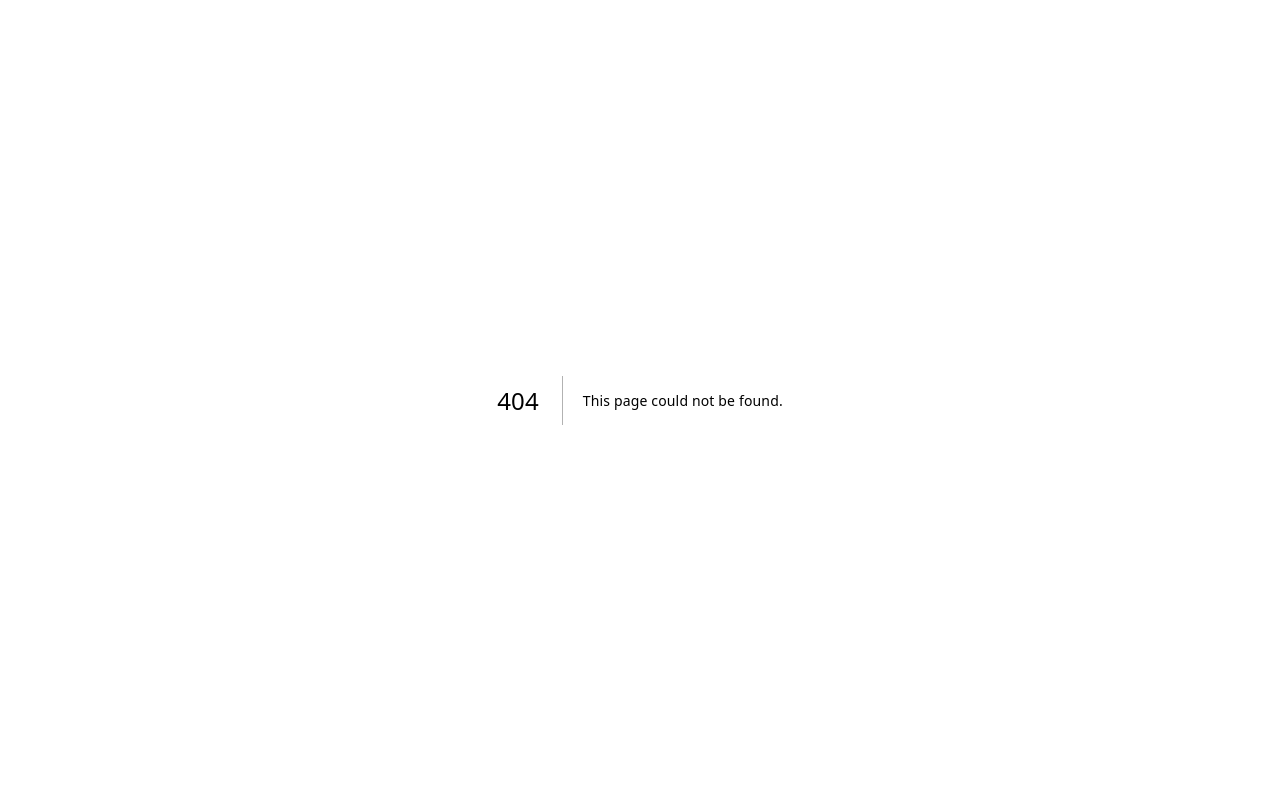
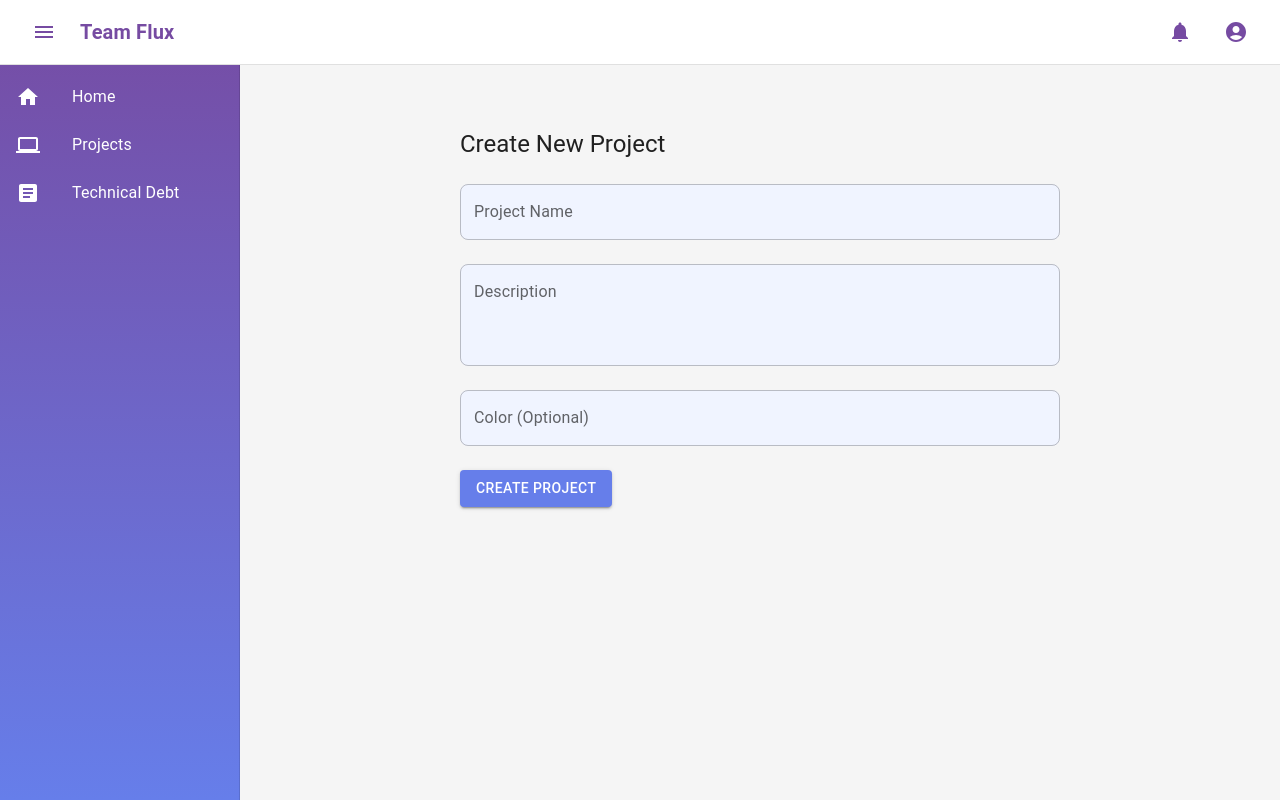
Before and after one commit to muneebfrfr/team-flux2, a Next.js app: page /projects/new in a window 1280 px wide. Before the commit this address had no page. Built offline with nearby package versions, Linux system fonts and the light colour scheme; no server answers.

Commit message:
UI for Create project

```diff
--- /dev/null
+++ b/src/app/projects/new/page.tsx
@@ -0,0 +1,106 @@
+"use client";
+
+import { useState } from "react";
+import { useRouter } from "next/navigation";
+import axios from "axios";
+
+import Box from "@mui/material/Box";
+import Button from "@mui/material/Button";
+import Typography from "@mui/material/Typography";
+
+import toast from "react-hot-toast";
+
+import AppTextField from "@/components/ui/AppTextField";
+
+import route from "@/route";
+
+type ProjectForm = {
+  name: string;
+  description: string;
+  color: string;
+};
+
+export default function CreateProjectPage() {
+  const [form, setForm] = useState<ProjectForm>({
+    name: "",
+    description: "",
+    color: "",
+  });
+
+  const [loading, setLoading] = useState(false);
+  const router = useRouter();
+
+  const handleChange = (e: React.ChangeEvent<HTMLInputElement>) => {
+    const { name, value } = e.target;
+    setForm((prevForm) => ({
+      ...prevForm,
+      [name]: value,
+    }));
+  };
+
+  const handleSubmit = async () => {
+    try {
+      setLoading(true);
+      await axios.post("/api/projects", form);
+      toast.success("Project created successfully");
+      router.push(route.projects);
+    } catch (err) {
+      console.error(err);
+      const errorMsg =
+        axios.isAxiosError(err) && err.response?.data?.error
+          ? err.response.data.error
+          : "Failed to create project";
+      toast.error(errorMsg);
+    } finally {
+      setLoading(false);
+    }
+  };
+
+  return (
+    <Box maxWidth={600} mx="auto" mt={5}>
+      <Typography variant="h5" gutterBottom>
+        Create New Project
+      </Typography>
+
+      <AppTextField
+        label="Project Name"
+        name="name"
+        value={form.name}
+        onChange={handleChange}
+        fullWidth
+        margin="normal"
+      />
+
+      <AppTextField
+        label="Description"
+        name="description"
+        value={form.description}
+        onChange={handleChange}
+        fullWidth
+        multiline
+        rows={3}
+        margin="normal"
+      />
+
+      <AppTextField
+        label="Color (Optional)"
+        name="color"
+        value={form.color}
+        onChange={handleChange}
+        fullWidth
+        margin="normal"
+        placeholder="#f44336 or red"
+      />
+
+      <Button
+        variant="contained"
+        color="primary"
+        onClick={handleSubmit}
+        sx={{ mt: 2 }}
+        disabled={loading}
+      >
+        {loading ? "Creating..." : "Create Project"}
+      </Button>
+    </Box>
+  );
+}
--- a/src/route.ts
+++ b/src/route.ts
@@ -4,6 +4,7 @@ const route = {
   signup: "/auth/signup",
   projects: "/projects",
   technicalDebt: "/technical-debt",
+  projectsNew: "/projects/new",
 };
 
 export default route;
```
Also changed, not shown: src/app/projects/page.tsx (+21 -5 lines).
